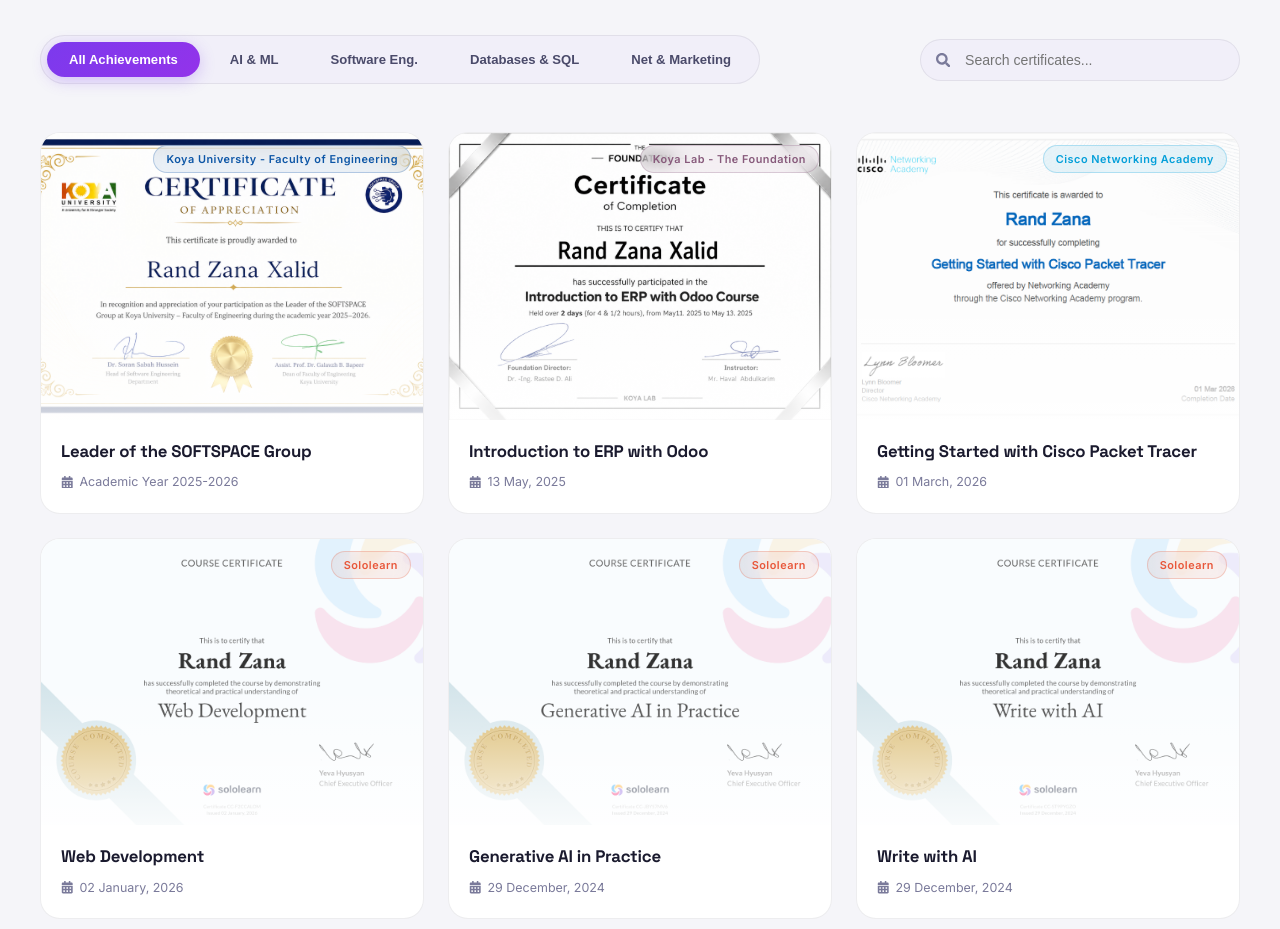
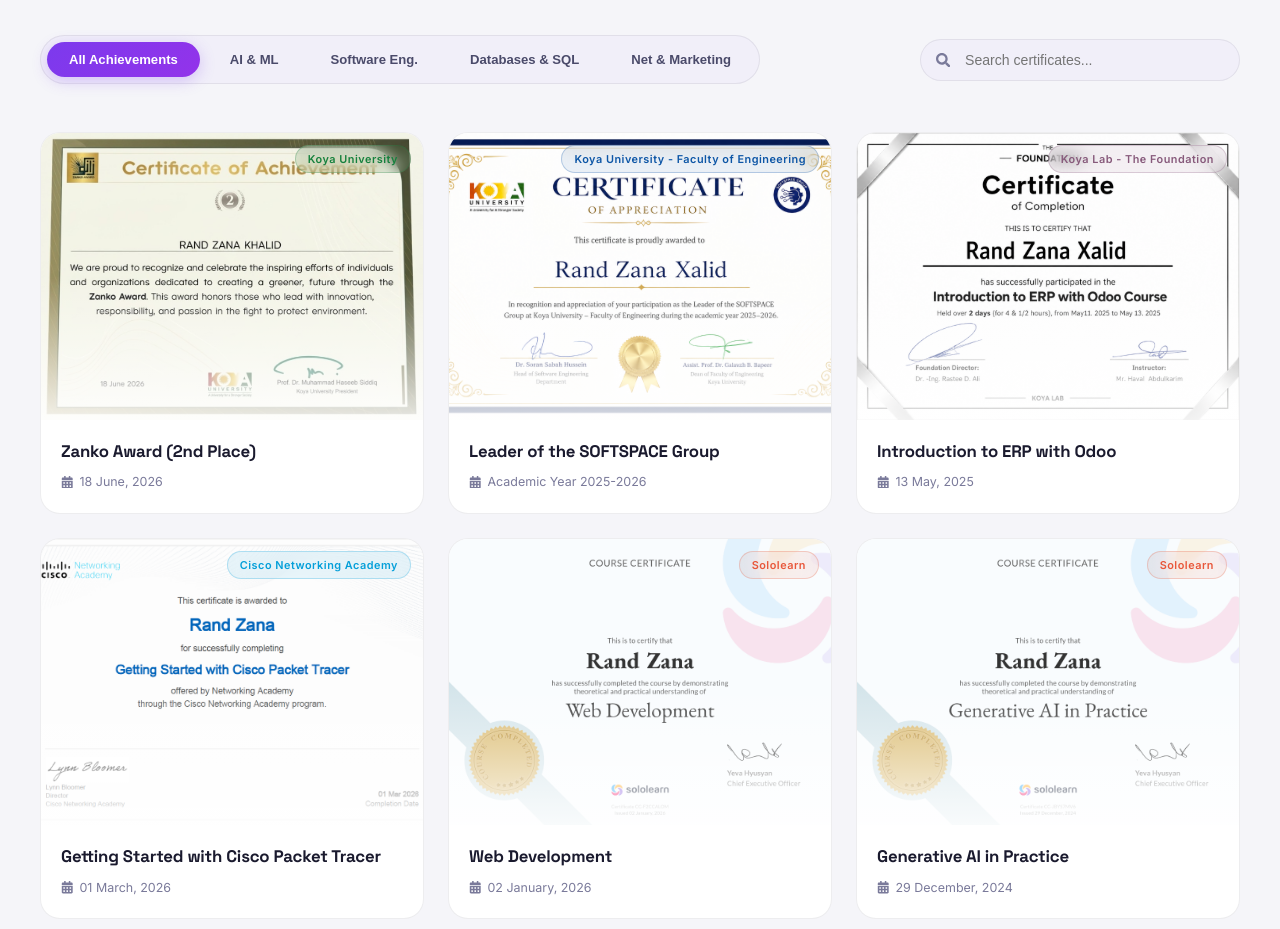
Before and after one commit to randzana/My-Portfolio, a React (Vite) app: page / in a window 1280 px wide. Shown: the part 4320-5249 px from the top of the page. Built offline with nearby package versions, Linux system fonts and the light colour scheme.

Commit message:
feat: add Zanko Award (2nd Place) certificate

```diff
--- a/src/components/Certificates.jsx
+++ b/src/components/Certificates.jsx
@@ -4,6 +4,14 @@
 import './Certificates.css';
 
 const certificates = [
+    {
+        title: 'Zanko Award (2nd Place)',
+        issuer: 'Koya University',
+        date: '18 June, 2026',
+        image: '/certificates/koya-zanko-award.png',
+        color: '#15803d',
+        category: 'coding',
+    },
     {
         title: 'Leader of the SOFTSPACE Group',
         issuer: 'Koya University - Faculty of Engineering',
```
Also changed, not shown: public/certificates/koya-zanko-award.png (added).
